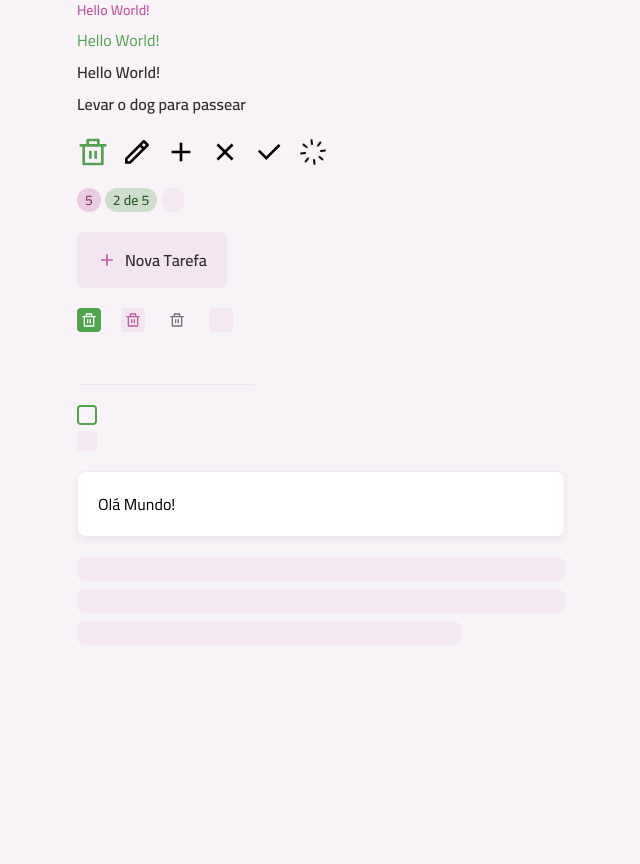
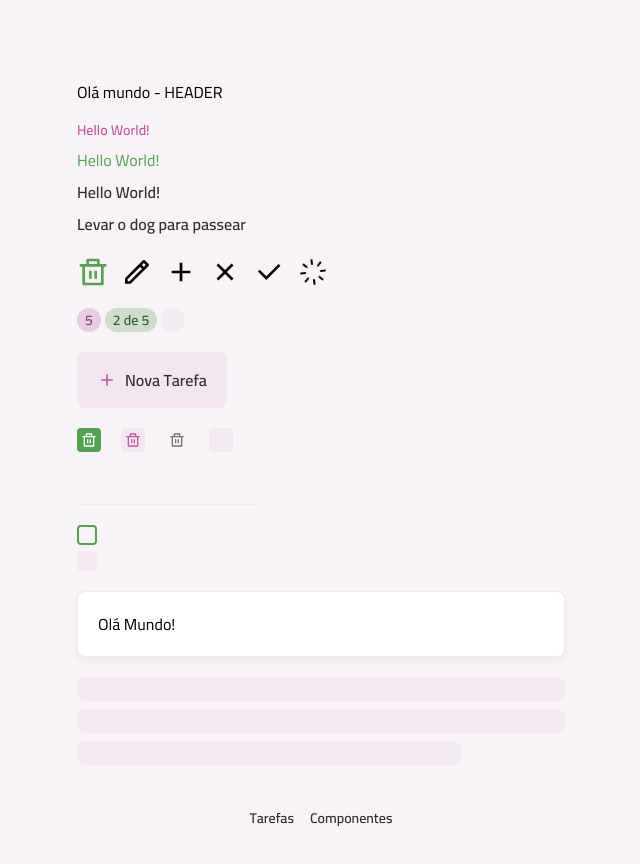
Before and after one commit to PedroMoreiragit/todo, a React (Vite) app: page /components in a window 1280 px wide. Shown: the top 864 px of the page, without its empty margins (319-959 px from the left). Before the commit the page ends 800 px from the top, so only its background shows below. Built offline with nearby package versions, Linux system fonts and the light colour scheme.

Commit message:
feat: add Routes

```diff
--- a/package.json
+++ b/package.json
@@ -14,6 +14,7 @@
     "class-variance-authority": "^0.7.1",
     "react": "^19.2.0",
     "react-dom": "^19.2.0",
+    "react-router": "^7.12.0",
     "tailwindcss": "^4.1.18"
   },
   "devDependencies": {
--- a/src/App.tsx
+++ b/src/App.tsx
@@ -1,80 +1,18 @@
-import Text from "./components/text";
-import TrashIcon from "./assets/icons/trash.svg?react"
-import CheckIcon from "./assets/icons/check.svg?react"
-import PencilIcon from "./assets/icons/pencil.svg?react"
-import XIcon from "./assets/icons/x.svg?react"
-import PlusIcon from "./assets/icons/plus.svg?react"
-import SpinnerIcon from "./assets/icons/spinner.svg?react"
-import Icon from "./components/icon";
-import Badge from "./components/badge";
-import Button from "./components/button";
-import ButtonIcon from "./components/button-icon";
-import InputText from "./components/input-text";
-import InputCheckbox from "./components/input-checkbox";
-import Card from "./components/card";
-import Container from "./components/container";
-import Skeleton from "./components/skeleton";
+import { BrowserRouter, Route, Routes } from "react-router";
+import PageComponents from "./pages/page-components";
+import LayoutMain from "./pages/layout-main";
+import PageHome from "./pages/page-home";
+
 
 export default function App() {
-
-
   return (
-    <Container>
-      <div className="grid gap-5">
-        <div className="flex flex-col gap-2">
-          <Text variant={"body-sm-bold"} className="text-pink-base">Hello World!</Text>
-          <Text className="text-green-base">Hello World!</Text>
-          <Text variant={"body-md-bold"}>Hello World!</Text>
-          <Text variant={"body-md-bold"}>Levar o dog para passear</Text>
-        </div>
-
-        <div className="flex gap-3">
-          <Icon svg={TrashIcon} className="fill-green-base" />
-          <Icon svg={PencilIcon} />
-          <Icon svg={PlusIcon} />
-          <Icon svg={XIcon} />
-          <Icon svg={CheckIcon} />
-          <Icon svg={SpinnerIcon} animate />
-        </div>
-
-        <div className="flex gap-1">
-          <Badge variant="secondary">5</Badge>
-          <Badge variant="primary">2 de 5</Badge>
-          <Badge loading variant="primary"></Badge>
-        </div>
-
-        <div>
-          <Button icon={PlusIcon}>Nova Tarefa</Button>
-        </div>
-
-        <div className="flex gap-5">
-          <ButtonIcon icon={TrashIcon} />
-          <ButtonIcon icon={TrashIcon} variant="secondary" />
-          <ButtonIcon icon={TrashIcon} variant="tertiary" />
-          <ButtonIcon icon={TrashIcon} loading variant="tertiary" />
-        </div>
-
-        <div>
-          <InputText />
-        </div>
-
-        <div>
-          <InputCheckbox />
-          <InputCheckbox loading/>
-        </div>
-
-        <div>
-          <Card size="md">Olá Mundo!</Card>
-        </div>
-
-
-        <div className="space-y-2">
-          <Skeleton className="h-6"/>
-          <Skeleton className="h-6"/>
-          <Skeleton className="w-96 h-6"/>
-        </div>
-
-      </div>
-    </Container>
+    <BrowserRouter>
+      <Routes>
+        <Route element={<LayoutMain />}>
+          <Route index element={<PageHome />}/>
+          <Route path="/components" element={<PageComponents />} />
+        </Route>
+      </Routes>
+    </BrowserRouter>
   )
 }
--- /dev/null
+++ b/src/pages/layout-main.tsx
@@ -0,0 +1,29 @@
+import { NavLink, Outlet } from "react-router";
+import Container from "../components/container";
+import Text from "../components/text";
+
+
+export default function LayoutMain() {
+    return <>
+        <Container as="header" className="mt-3 md:mt-20">
+            Olá mundo - HEADER
+        </Container>
+        <main className="mt-4 md:8">
+            <Outlet />
+        </main>
+        <footer className="my-5 md:my-10">
+            <nav className="flex items-center justify-center gap-4">
+                <NavLink to="/">
+                    <Text variant="body-sm-bold" className="text-gray-300">
+                        Tarefas
+                    </Text>
+                </NavLink>
+                <NavLink to="/componentes">
+                    <Text variant="body-sm-bold" className="text-gray-300">
+                        Componentes
+                    </Text>
+                </NavLink>
+            </nav>
+        </footer>
+    </>
+}
--- /dev/null
+++ b/src/pages/page-components.tsx
@@ -0,0 +1,81 @@
+import Badge from "../components/badge";
+import Button from "../components/button";
+import ButtonIcon from "../components/button-icon";
+import Card from "../components/card";
+import Container from "../components/container";
+import Icon from "../components/icon";
+import InputCheckbox from "../components/input-checkbox";
+import InputText from "../components/input-text";
+import Skeleton from "../components/skeleton";
+import Text from "../components/text";
+import TrashIcon from "../assets/icons/trash.svg?react";
+import PencilIcon  from "../assets/icons/pencil.svg?react";
+import PlusIcon from "../assets/icons/plus.svg?react";
+import XIcon from "../assets/icons/x.svg?react";
+import CheckIcon from "../assets/icons/check.svg?react";
+import SpinnerIcon from "../assets/icons/spinner.svg?react";
+
+
+
+
+export default function PageComponents() {
+    return (
+        <Container>
+            <div className="grid gap-5">
+                <div className="flex flex-col gap-2">
+                    <Text variant={"body-sm-bold"} className="text-pink-base">Hello World!</Text>
+                    <Text className="text-green-base">Hello World!</Text>
+                    <Text variant={"body-md-bold"}>Hello World!</Text>
+                    <Text variant={"body-md-bold"}>Levar o dog para passear</Text>
+                </div>
+
+                <div className="flex gap-3">
+                    <Icon svg={TrashIcon} className="fill-green-base" />
+                    <Icon svg={PencilIcon} />
+                    <Icon svg={PlusIcon} />
+                    <Icon svg={XIcon} />
+                    <Icon svg={CheckIcon} />
+                    <Icon svg={SpinnerIcon} animate />
+                </div>
+
+                <div className="flex gap-1">
+                    <Badge variant="secondary">5</Badge>
+                    <Badge variant="primary">2 de 5</Badge>
+                    <Badge loading variant="primary"></Badge>
+                </div>
+
+                <div>
+                    <Button icon={PlusIcon}>Nova Tarefa</Button>
+                </div>
+
+                <div className="flex gap-5">
+                    <ButtonIcon icon={TrashIcon} />
+                    <ButtonIcon icon={TrashIcon} variant="secondary" />
+                    <ButtonIcon icon={TrashIcon} variant="tertiary" />
+                    <ButtonIcon icon={TrashIcon} loading variant="tertiary" />
+                </div>
+
+                <div>
+                    <InputText />
+                </div>
+
+                <div>
+                    <InputCheckbox />
+                    <InputCheckbox loading />
+                </div>
+
+                <div>
+                    <Card size="md">Olá Mundo!</Card>
+                </div>
+
+
+                <div className="space-y-2">
+                    <Skeleton className="h-6" />
+                    <Skeleton className="h-6" />
+                    <Skeleton className="w-96 h-6" />
+                </div>
+
+            </div>
+        </Container>
+    );
+}
--- /dev/null
+++ b/src/pages/page-home.tsx
@@ -0,0 +1,5 @@
+
+
+export default function PageHome() {
+    return <>PAGINA HOME</>
+}
```
Also changed, not shown: 1 other file (tests, documents, lock files or other folders).
